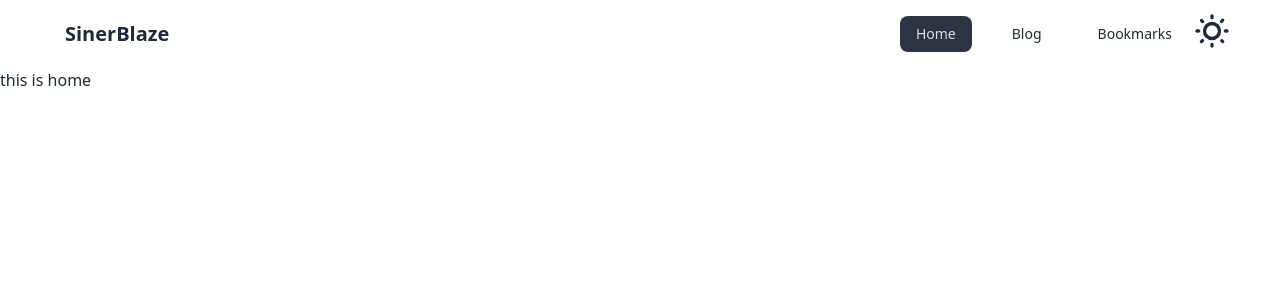
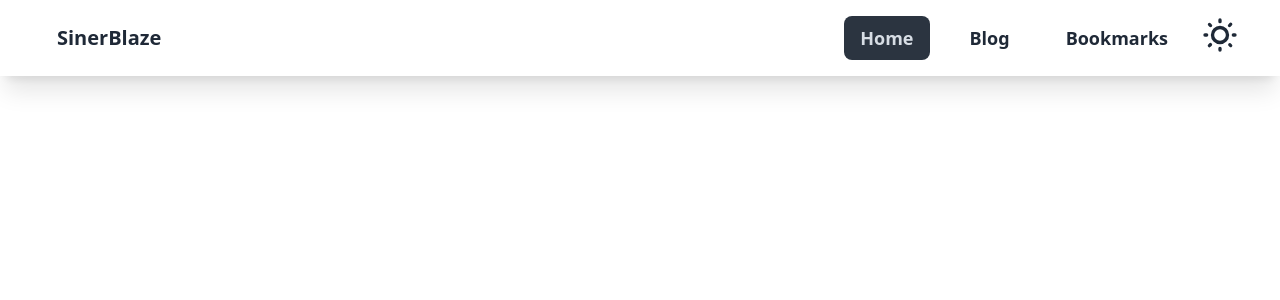
Before and after one commit to shahinexy/PH-SPA-Navigation-R.P., a React (Vite) app: page / in a window 1280 px wide. Shown: the top 300 px of the page. Built offline with nearby package versions, Linux system fonts and the light colour scheme.

Commit message:
navbar designe done

```diff
--- a/src/components/Header/Header.jsx
+++ b/src/components/Header/Header.jsx
@@ -11,8 +11,8 @@ const Header = () => {
 
     return (
         <div>
-            <nav className="px-10">
-            <div className="navbar bg-base-100">
+            <nav>
+            <div className="navbar bg-base-100 shadow-xl px-10 fixed">
                 <div className="navbar-start">
                     <div className="dropdown">
                     <div tabIndex={0} role="button" className="btn btn-ghost lg:hidden">
@@ -26,11 +26,11 @@ const Header = () => {
                 </div>
 
                 <div className="navbar-end">
-                    <ul className="menu menu-horizontal px-1 space-x-6">
+                    <ul className="menu menu-horizontal px-1 space-x-6 text-lg font-semibold md:flex hidden">
                         {navItems}
                     </ul>
 
-                    <div>
+                    <div className="ml-3">
                     <label className="swap swap-rotate">
                         {/* this hidden checkbox controls the state */}
                         <input type="checkbox" className="theme-controller" value="synthwave" />
```
